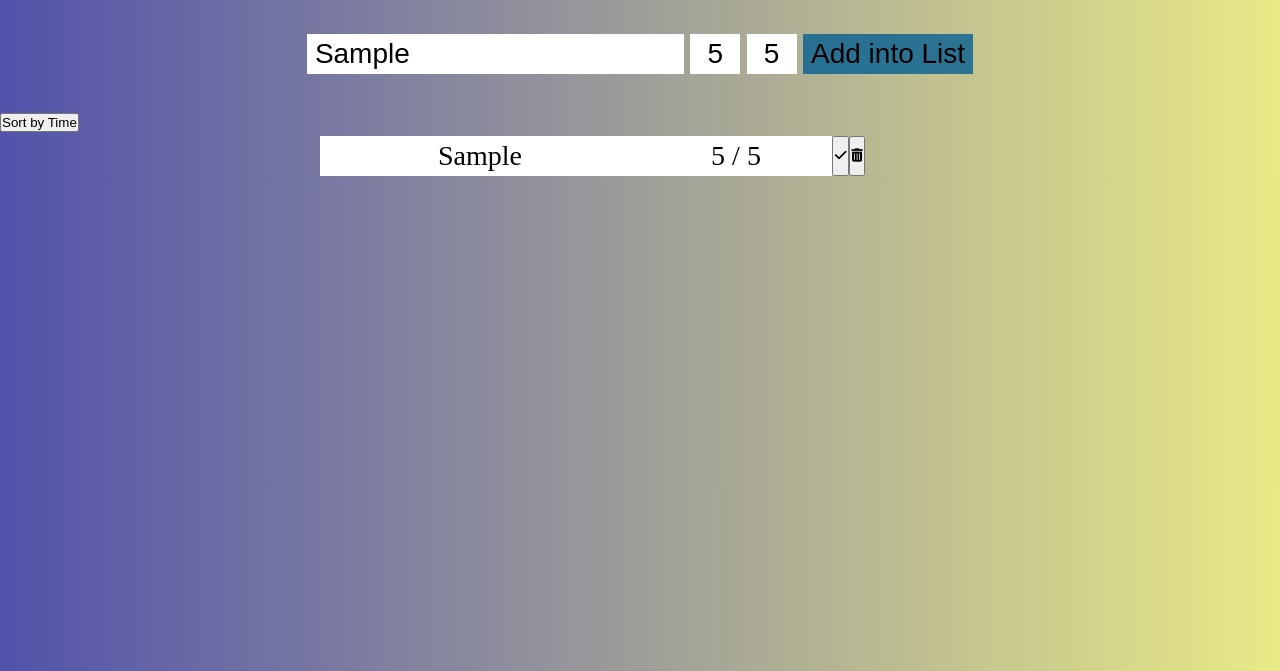
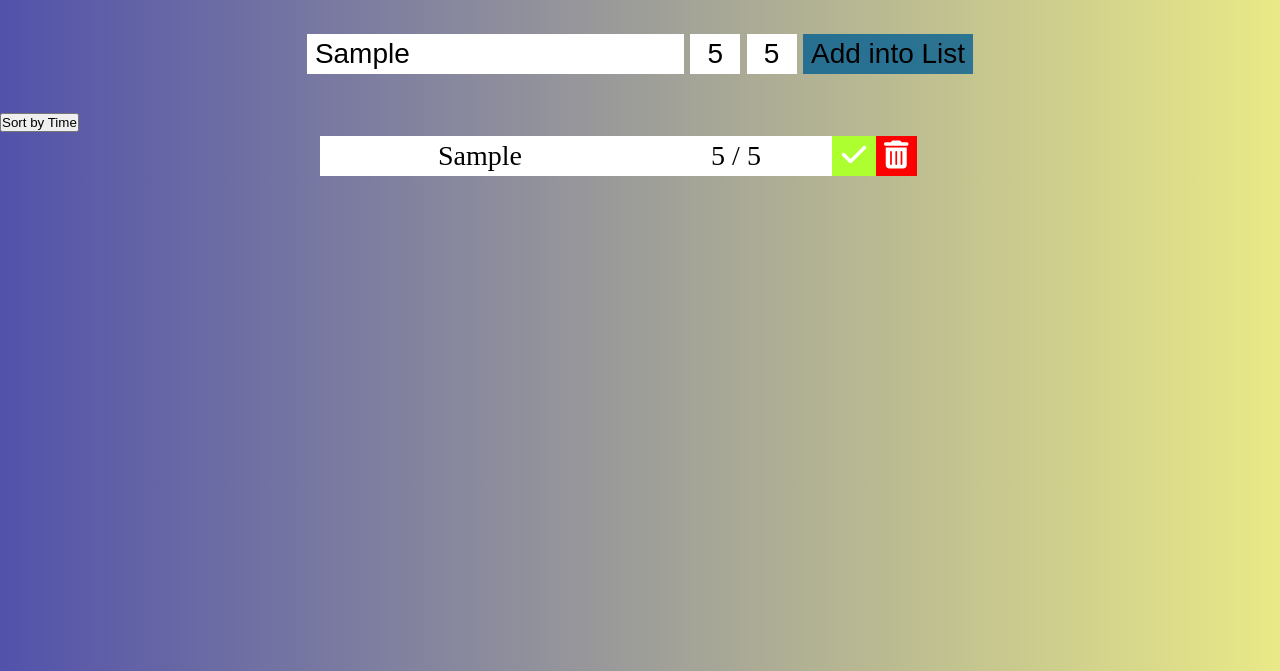
Before and after one commit to JYu1999/Project_TodoList, a plain HTML site: page index.html in a window 1280 px wide. Both pictures are taken after typing "Sample", "5", "5" into the empty fields and a click on the button "Add into List". Shown: the part 129-800 px from the top of the page. Drawn offline with Linux system fonts and the light colour scheme.

Commit message:
add function to complete button

```diff
--- a/app.js
+++ b/app.js
@@ -32,6 +32,12 @@ add.addEventListener("click", (e) => {
   completeButton.classList.add("complete");
   completeButton.innerHTML = '<i class="fa-solid fa-check"></i>';
 
+  completeButton.addEventListener("click", (e) => {
+    let todoItem = e.target.parentElement;
+    //console.log(e.target.parentElement);
+    todoItem.classList.toggle("done");
+  });
+
   let trashButton = document.createElement("button");
   trashButton.classList.add("trash");
   trashButton.innerHTML = '<i class="fa-solid fa-trash-can"></i>';
@@ -39,5 +45,6 @@ add.addEventListener("click", (e) => {
   todo.appendChild(completeButton);
   todo.appendChild(trashButton);
 
+  todo.style.animation = "scaleUp 0.5s ease";
   section.appendChild(todo);
 });
--- a/styles/style.scss
+++ b/styles/style.scss
@@ -2,6 +2,10 @@
   padding: 0;
   margin: 0;
   box-sizing: border-box;
+}
+
+i {
+  pointer-events: none;
 }
 
 body {
@@ -57,6 +61,7 @@ section {
     width: 50vw;
     display: flex;
     margin: 0.2rem 0rem;
+    transition: all 1s ease;
     p {
       background-color: white;
       color: black;
@@ -71,5 +76,33 @@ section {
       width: 30%;
       text-align: center;
     }
+    button {
+      padding: 0.25rem 0.5rem;
+      font-size: 1.75rem;
+      border: none;
+      cursor: pointer;
+      color: white;
+    }
+    button.trash {
+      background-color: red;
+    }
+    button.complete {
+      background-color: greenyellow;
+    }
   }
 }
+
+@keyframes scaleUp {
+  from {
+    transform: scale(0);
+  }
+  to {
+    transform: scale(1);
+  }
+}
+
+.done {
+  opacity: 0.5;
+  text-decoration: line-through;
+  text-decoration-thickness: 0.2rem;
+}
```
Also changed, not shown: styles/style.css, 1 other file.
